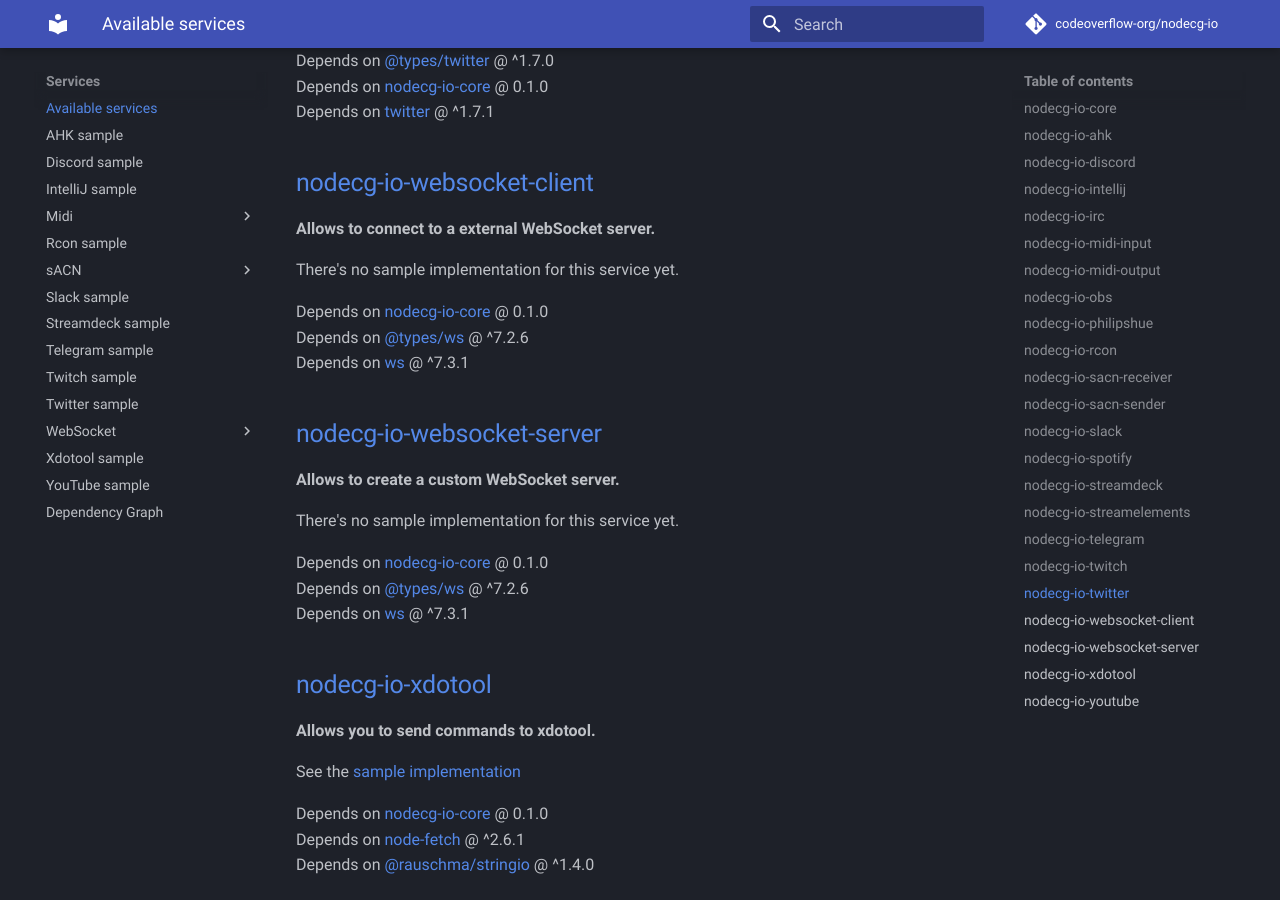
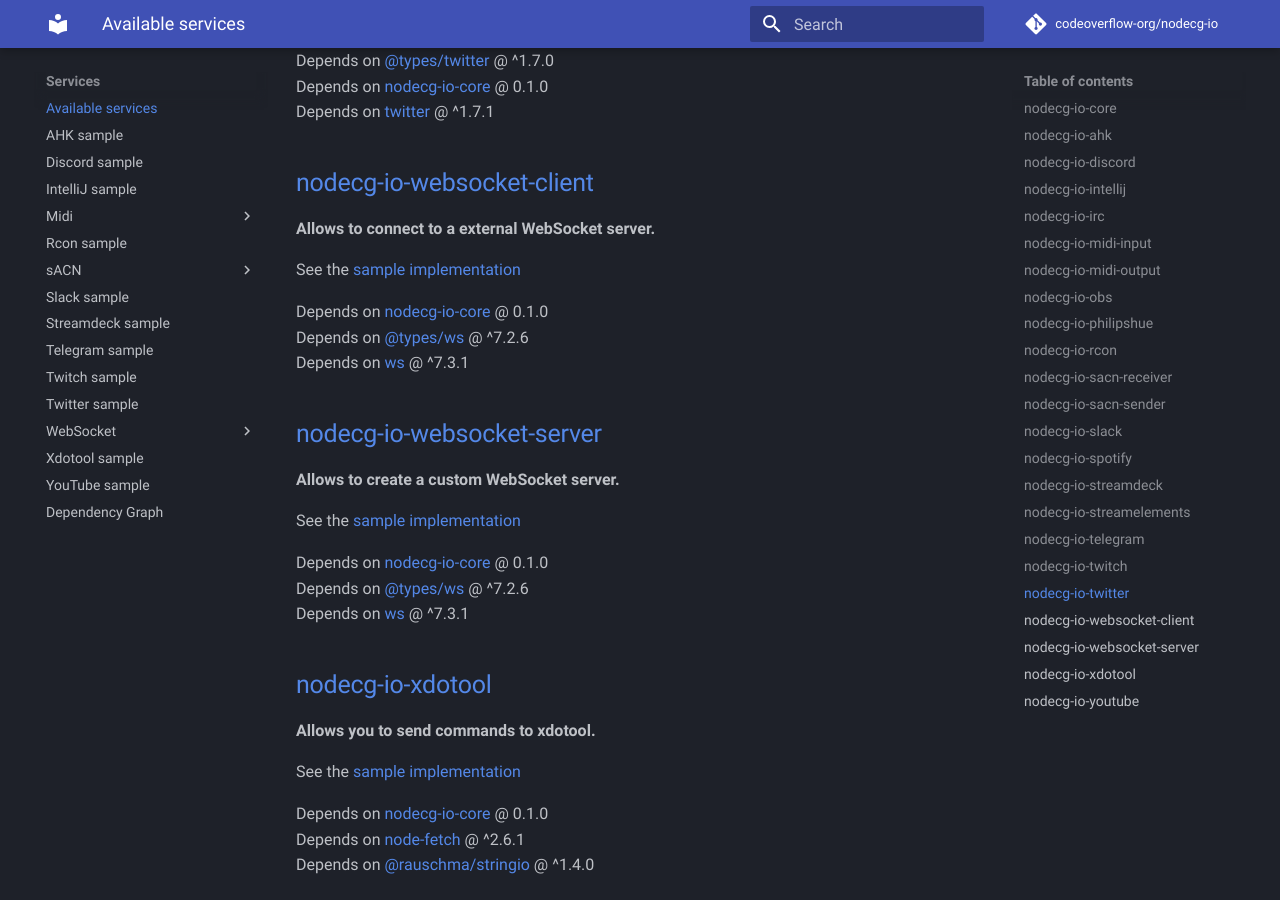
Before and after one commit to codeoverflow-org/nodecg-io-docs, an MkDocs documentation site: the page built from docs/services.md, in a window 1280 px wide and 900 px high, scrolled down 4636 px. Built offline with MkDocs 1.6.1 and Material for MkDocs 9.7.7, drawn with Linux system fonts in a browser that asks for light colours; comment, search, counter and statistics services are not loaded.

Commit message:
Rerun the generator for aoto generated files

```diff
--- a/docs/services.md
+++ b/docs/services.md
@@ -184,7 +184,7 @@
 
 **Allows to connect to a external WebSocket server.**
 
-There's no sample implementation for this service yet.
+See the [sample implementation](samples/websocket-client.md)
 
 Depends on [nodecg-io-core](https://github.com/codeoverflow-org/nodecg-io/tree/master/nodecg-io-core) @ 0.1.0 <br>
 Depends on [@types/ws](https://www.npmjs.com/package/@types/ws) @ ^7.2.6 <br>
@@ -194,7 +194,7 @@
 
 **Allows to create a custom WebSocket server.**
 
-There's no sample implementation for this service yet.
+See the [sample implementation](samples/websocket-server.md)
 
 Depends on [nodecg-io-core](https://github.com/codeoverflow-org/nodecg-io/tree/master/nodecg-io-core) @ 0.1.0 <br>
 Depends on [@types/ws](https://www.npmjs.com/package/@types/ws) @ ^7.2.6 <br>
```
